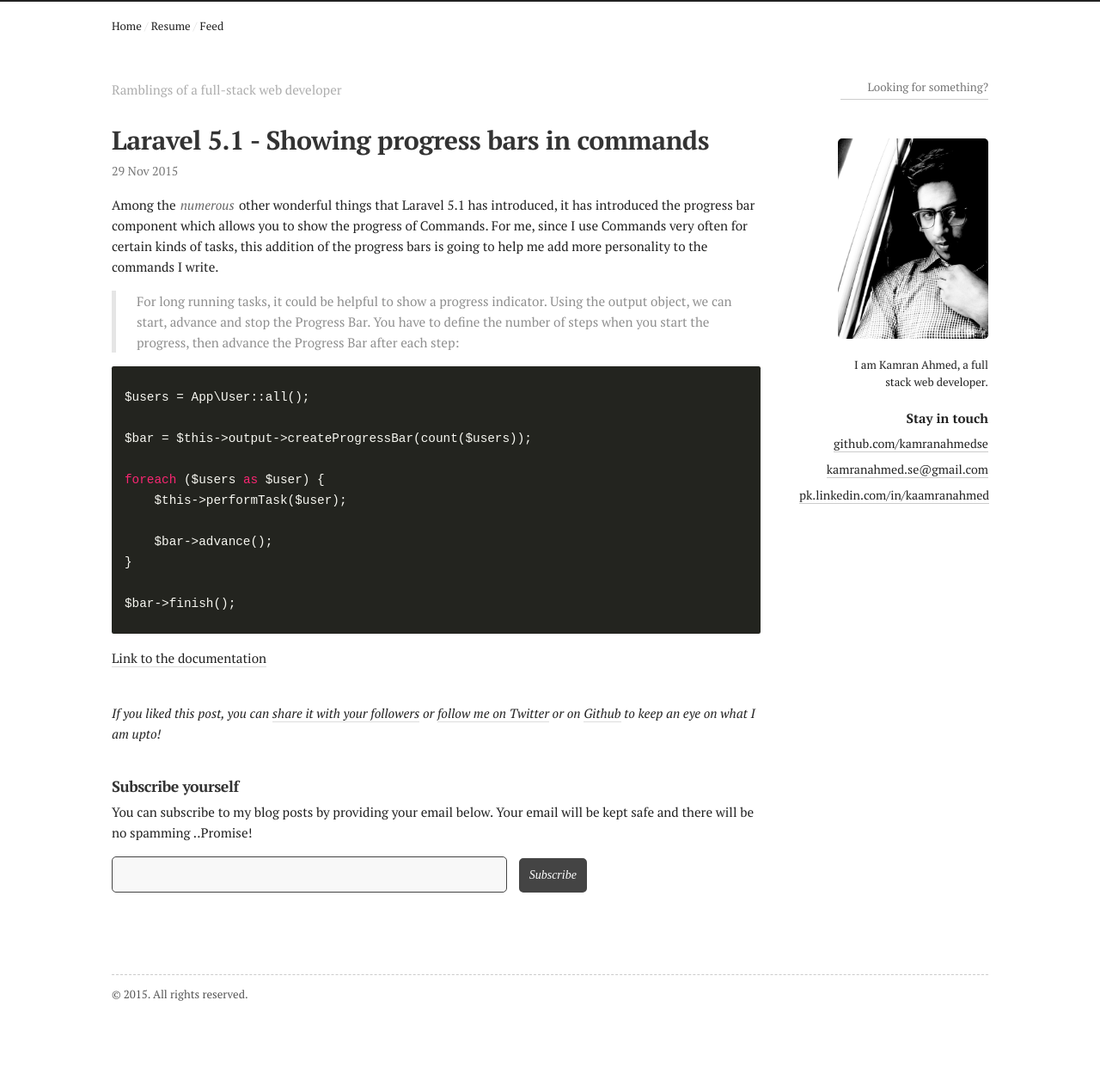
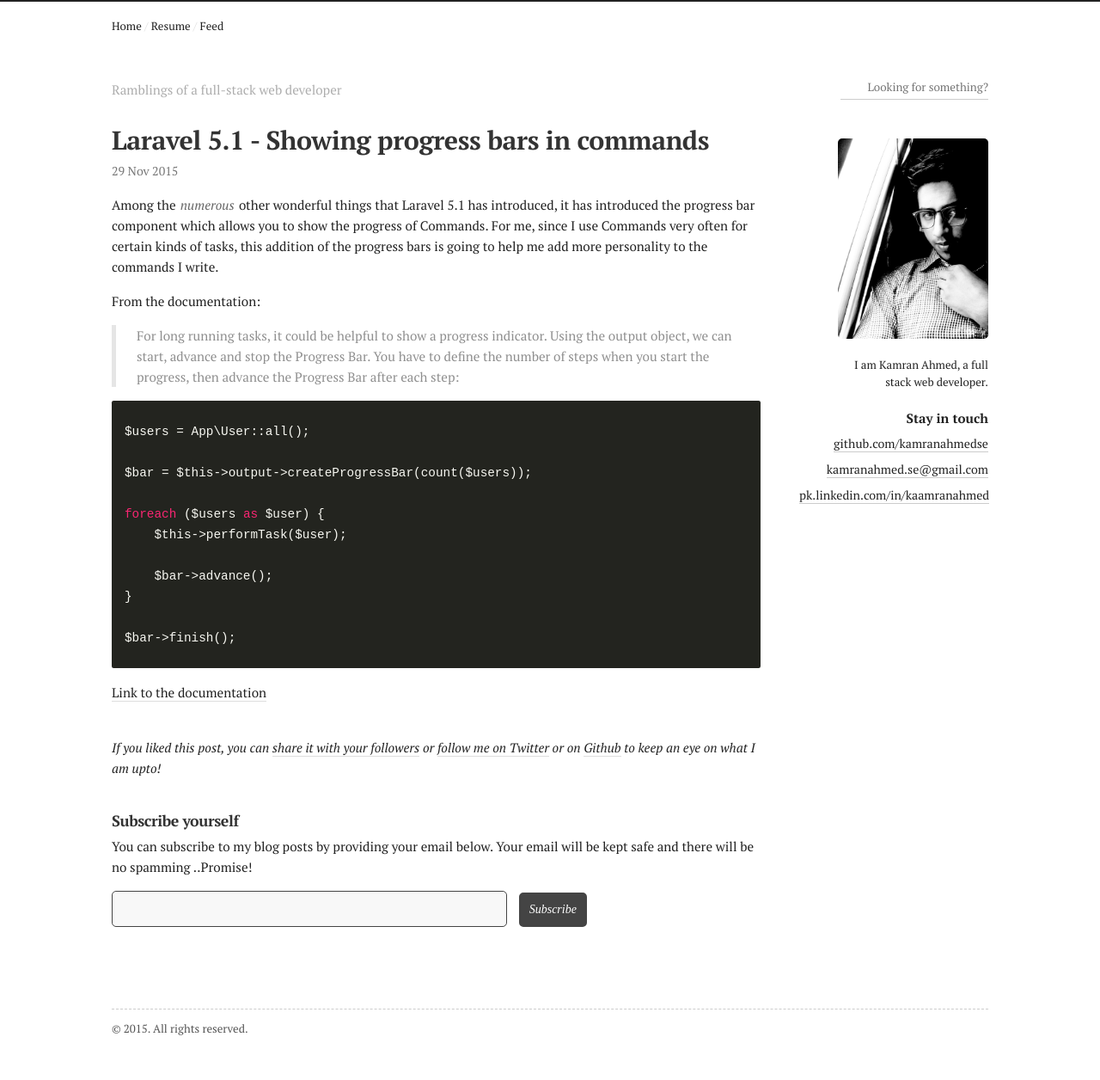
Before and after one commit to kamranahmedse/kamranahmedse.github.io, a Jekyll site: the page built from blog/_posts/2015-11-29-laravel-5.1-progress-bar-in-commands.md, in a window 1280 px wide. Shown: the whole page at 86% size. Built offline with Jekyll 4.4.1, drawn with Linux system fonts in a browser that asks for light colours; comment, search, counter and statistics services are not loaded; before the commit the page ends 1216 px from its top, so only the background shows below that.

Commit message:
Quote author

```diff
--- a/blog/_posts/2015-11-29-laravel-5.1-progress-bar-in-commands.md
+++ b/blog/_posts/2015-11-29-laravel-5.1-progress-bar-in-commands.md
@@ -4,6 +4,8 @@
 comments: true
 ---
 Among the *numerous* other wonderful things that Laravel 5.1 has introduced, it has introduced the progress bar component which allows you to show the progress of Commands. For me, since I use Commands very often for certain kinds of tasks, this addition of the progress bars is going to help me add more personality to the commands I write.
+
+From the documentation:
 
 > For long running tasks, it could be helpful to show a progress indicator. Using the output object, we can start, advance and stop the Progress Bar. You have to define the number of steps when you start the progress, then advance the Progress Bar after each step:
 
```
